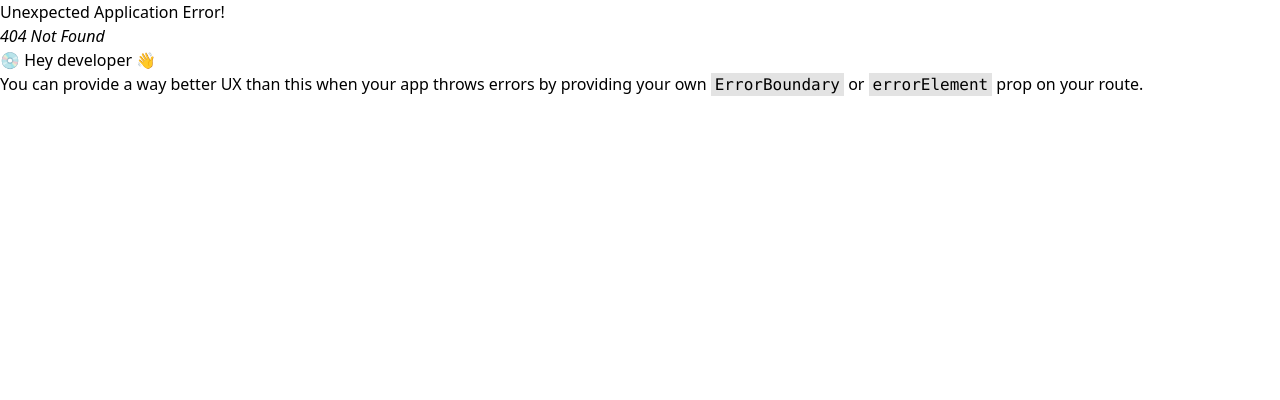
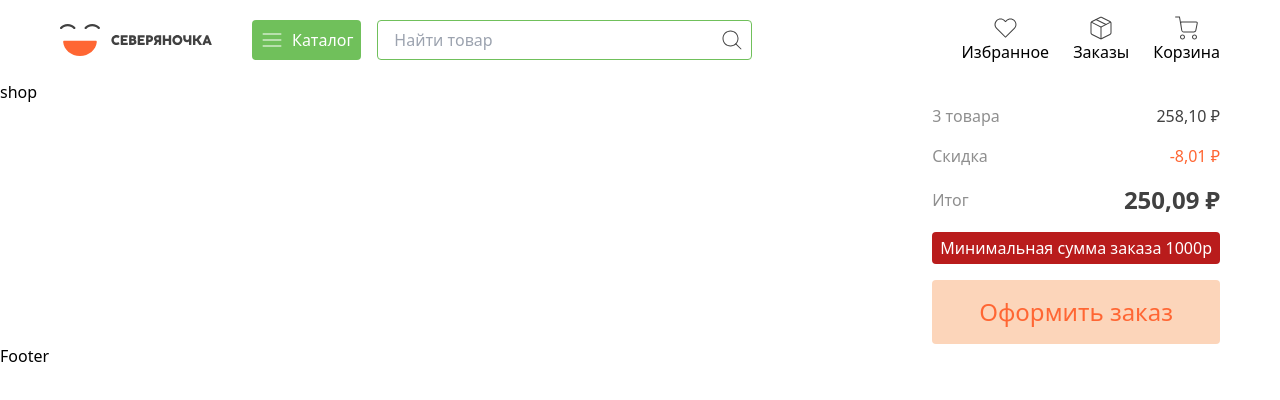
Before and after one commit to muhammadazizbek006/Brend, a React (Vite) app: page /shop in a window 1280 px wide. Before the commit this address had no page. Shown: the top 400 px of the page. Built offline with nearby package versions, Linux system fonts and the light colour scheme.

Commit message:
add shop page layout and dizayn

```diff
--- a/src/App.jsx
+++ b/src/App.jsx
@@ -2,11 +2,13 @@ import React from 'react'
 import { createBrowserRouter, createRoutesFromElements, Route, RouterProvider } from 'react-router-dom'
 import MainLayout from './layouts/MainLayout'
 import Home from './pages/Home'
+import Shop from './pages/Shop'
 const App = () => {
   const router = createBrowserRouter(
     createRoutesFromElements(
       <Route path='/' element={<MainLayout/>}>
         <Route index element={<Home/>}/>
+        <Route path='/shop' element={<Shop/>}/>
       </Route>
     )
   )
--- a/src/components/Header.jsx
+++ b/src/components/Header.jsx
@@ -52,7 +52,7 @@ const Header = () => {
           </li>
           {/* shop */}
           <li>
-            <NavLink className='flex flex-col items-center'>
+            <NavLink to='/shop' className='flex flex-col items-center'>
               <img src={shop} alt="shop" />
               <span>Корзина</span>
             </NavLink>
--- a/src/data.js
+++ b/src/data.js
@@ -12,7 +12,7 @@ export const products = [
       img:aksiya1,
       title:'Г/Ц Блинчики с мясом вес, Россия',
       asli:'44,50',
-      dastavka:'50,50',
+      dastavka:'89.12',
       aksiya:'-50%',
       yulduz:'⭐⭐⭐⭐⭐'
   },
@@ -21,7 +21,7 @@ export const products = [
       img:aksiya2,
       title:'Молоко ПРОСТОКВАШИНО паст. питьевое цельное отборное...',
       asli:'44,50',
-      dastavka:'50,50',
+      dastavka:'89.12',
       aksiya:'-60%',
       yulduz:'⭐⭐⭐⭐⭐'
   },
@@ -30,7 +30,7 @@ export const products = [
       img:aksiya2,
       title:'Колбаса сырокопченая МЯСНАЯ ИСТОРИЯ Сальчичон и Тоскан...',
       asli:'44,50',
-      dastavka:'50,50',
+      dastavka:'89.12',
       aksiya:'-20%',
       yulduz:'⭐⭐⭐⭐⭐'
   },
@@ -39,7 +39,7 @@ export const products = [
       img:aksiya3,
       title:'Сосиски вареные МЯСНАЯ ИСТОРИЯ Молочные и С сыро...',
       asli:'44,50',
-      dastavka:'50,50',
+      dastavka:'89.12',
       aksiya:'-10%',
       yulduz:'⭐⭐⭐⭐⭐'
   },
@@ -48,7 +48,7 @@ export const products = [
       img:aksiya4,
       title:'Комбайн КЗС-1218 «ДЕСНА-ПОЛЕСЬЕ GS12»',
       asli:'44,50',
-      dastavka:'50,50',
+      dastavka:'89.12',
       aksiya:'-5%',
       yulduz:'⭐⭐⭐⭐⭐'
   },
@@ -57,7 +57,7 @@ export const products = [
       img:aksiya5,
       title:'Колбаса сырокопченая МЯСНАЯ ИСТОРИЯ Сальчичон и Тоскан...',
       asli:'44,50',
-      dastavka:'50,50',
+      dastavka:'89.12',
       aksiya:'-20%',
       yulduz:'⭐⭐⭐⭐⭐'
   },
@@ -66,7 +66,7 @@ export const products = [
       img:aksiya1,
       title:'Комбайн КЗС-1218 «ДЕСНА-ПОЛЕСЬЕ GS12»',
       asli:'44,50',
-      dastavka:'50,50',
+      dastavka:'89.12',
       aksiya:'-12%',
       yulduz:'⭐⭐⭐⭐⭐'
   },
@@ -75,7 +75,7 @@ export const products = [
       img:aksiya4,
       title:'Комбайн КЗС-1218 «ДЕСНА-ПОЛЕСЬЕ GS12»',
       asli:'44,50',
-      dastavka:'50,50',
+      dastavka:'89.12',
       aksiya:'-15%',
       yulduz:'⭐⭐⭐⭐⭐'
   },
@@ -84,7 +84,7 @@ export const products = [
       img:aksiya6,
       title:'Комбайн КЗС-1218 «ДЕСНА-ПОЛЕСЬЕ GS12»',
       asli:'44,50',
-      dastavka:'50,50',
+      dastavka:'89.12',
       aksiya:'-55%',
       yulduz:'⭐⭐⭐⭐⭐'
   },
@@ -93,7 +93,7 @@ export const products = [
       img:aksiya5,
       title:'Г/Ц Блинчики с мясом вес, Россия',
       asli:'44,50',
-      dastavka:'50,50',
+      dastavka:'89.12',
       aksiya:'-5%',
       yulduz:'⭐⭐⭐⭐⭐'
   },
--- /dev/null
+++ b/src/pages/Shop.jsx
@@ -0,0 +1,82 @@
+import React from 'react'
+import { useDispatch, useSelector } from 'react-redux'
+import { store } from '../store/store';
+
+// imgs
+import minus  from '../imgs/minus.svg'
+import pilus  from '../imgs/plus.svg'
+
+const Shop = () => {
+    const dispatch = useDispatch();
+    const tanlanganMahsulotlar = useSelector(
+        (store) => store.tanlanganMahsulotlar.data
+    );
+  return (
+    <div>
+        <h2>shop</h2>
+        {/* maxsulotlar va xisob kitob */}
+        <div className='flex justify-between  containerb'>
+             {/* tanlangan maxsulotlar */}
+            <ul className='  space-y-6 '>
+                {
+                    tanlanganMahsulotlar.map((e)=>{
+                        return(
+                            <li className='shadow-md flex justify-between  py-3  px-2 rounded '>
+                                {/* left */}
+                                <div className='flex'>
+                                    {/* img */}
+                                    <div className='w-20 h-16 mr-2'>
+                                        <img src={e.img} alt="" />
+                                    </div>
+                                    {/* title and pirce */}
+                                    <div>
+                                        <h4 className='text-base   text-price mb-3'>{e.title}</h4>
+                                        <div className='flex '>
+                                            <p className='text-xs font-bold text-price  mr-2'>{e.asli} ₽</p>
+                                            <p className='text-xs'>за шт.</p>
+                                        </div>
+                                    </div>
+                                </div>
+                                {/* right */}
+                                <div className='flex  items-center'>
+                                    {/* btn pilus minus */}
+                                    <div className='bg-katalog py-2 px-3 flex  items-center text-white space-x-2 rounded mr-4'>
+                                        <button><img src={minus} alt="minus" /></button>
+                                        <span className='text-base '>1</span>
+                                        <button><img src={pilus} alt="pilus" /></button>
+                                    </div>
+
+                                    {/* dastavka narx */}
+                                    <p>{e.dastavka}</p>
+                                </div>
+                            </li>
+                        )
+                    })
+                }
+            </ul>
+            {/* xisob kitob */}
+            <div className='sticky'>
+                {/* tovarlar soni va puli */}
+                <div className='flex justify-between items-center mb-4'>
+                    <p className='text-shop text-base'>3 товара</p>
+                    <p className='text-price text-base'>258,10  ₽ </p>
+                </div>
+                {/* skidka */}
+                <div className='flex justify-between items-center mb-4'>
+                    <p className='text-shop text-base'>Скидка</p>
+                    <p className='text-aksiya text-bold'>-8,01  ₽ </p>
+                </div>
+                {/* jami */}
+                <div className='flex justify-between items-center mb-4'>
+                    <p className='text-shop text-base'>Итог</p>
+                    <p className='text-2xl font-bold text-price'>250,09 ₽ </p>
+                </div>
+                <p className='text-white  bg-red-700 py-1 px-2 rounded mb-4'>Минимальная сумма заказа 1000р</p>
+                <button className='text-2xl w-full  text-aksiya py-4 px-5 bg-[#FCD5BA] rounded'>Оформить заказ</button>
+            </div>
+        </div>
+    </div>
+  )
+}
+
+export default Shop
--- a/tailwind.config.js
+++ b/tailwind.config.js
@@ -10,6 +10,8 @@ export default {
         'katalog':'#70C05B',
         'price':'#414141',
         'dastavka':'#606060',
+        'shop':'#8F8F8F',
+        'aksiya':'#FF6633',
       },
       backgroundImage:{
         'hero':"url('../src/imgs/hero.png')"
```
Also changed, not shown: src/imgs/minus.svg (added), src/imgs/plus.svg (added).
